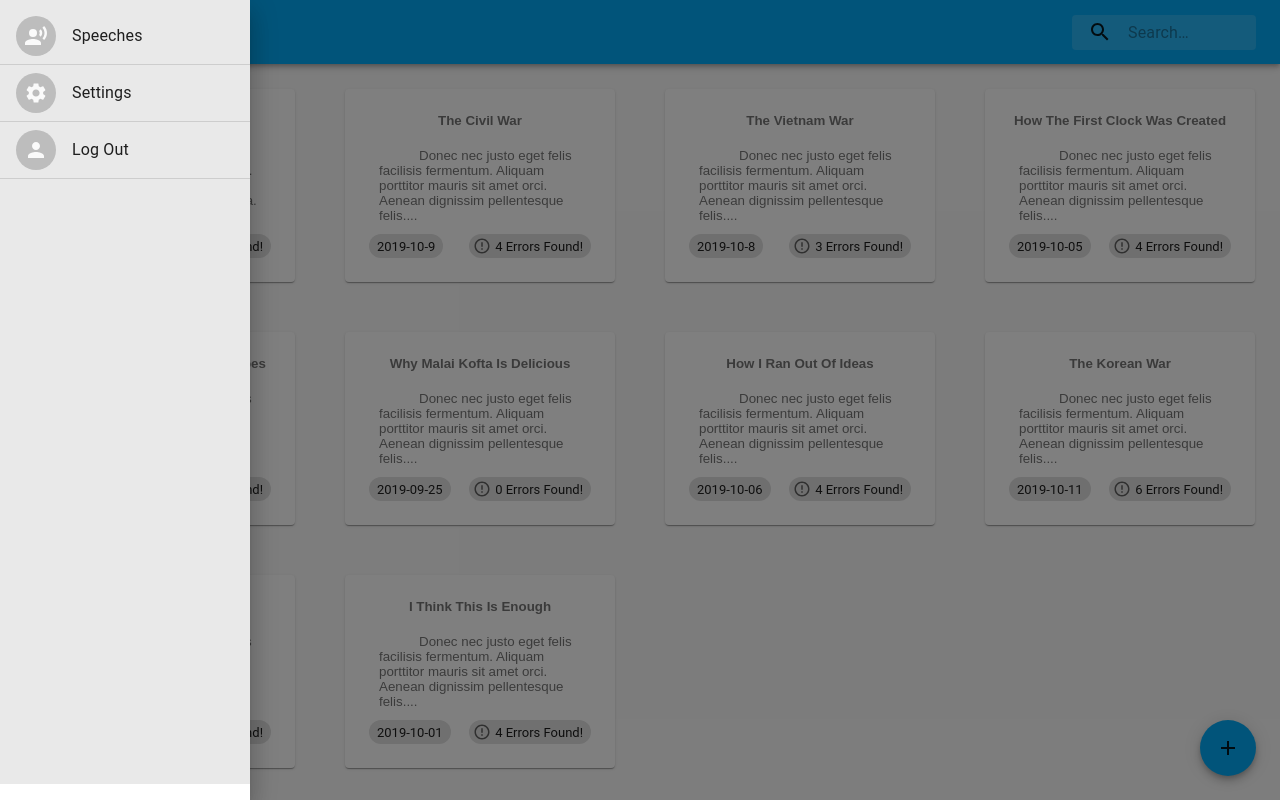
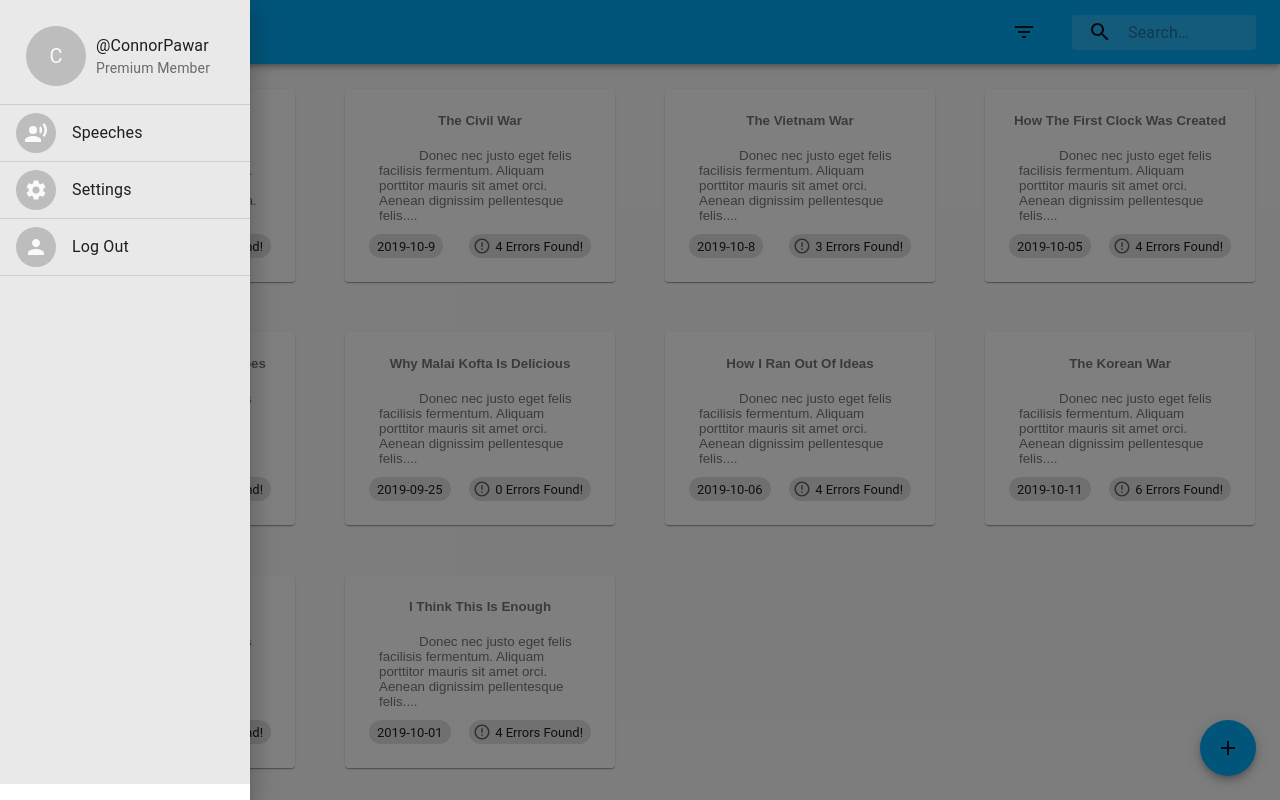
Before and after one commit to connorpawar/WellSpokn, a React (Create React App) app: page / in a window 1280 px wide. Both pictures are taken after a click on the button 36 px from the left and 32 px from the top of the page. Built offline with nearby package versions, Linux system fonts and the light colour scheme.

Commit message:
added filtering and user profile to homepage

```diff
--- a/src/components/ListDividers.jsx
+++ b/src/components/DrawerList.jsx
@@ -5,6 +5,7 @@ import List from '@material-ui/core/List';
 import ListItem from '@material-ui/core/ListItem';
 import ListItemText from '@material-ui/core/ListItemText';
 import Divider from '@material-ui/core/Divider';
+import Typography from '@material-ui/core/Typography';
 
 import Avatar from '@material-ui/core/Avatar';
 import ListItemAvatar from '@material-ui/core/ListItemAvatar';
@@ -19,13 +20,29 @@ const useStyles = makeStyles(theme => ({
 		background: 'rgba(211,211,211,0.5)',
 		height: '100%'
 	},
+	bigAvatar: {
+		margin: 10,
+		width: 60,
+		height: 60,
+	  },
 }));
 
-export default function ListDividers() {
+export default function DrawerList() {
 	const classes = useStyles();
 
 	return (
 		<List component="nav" className={classes.root} aria-label="mailbox folders">
+			<Link style={{ textDecoration: 'none', color: 'inherit' }} to={{ pathname: `/` }}>
+				<ListItem button>
+					<ListItemAvatar>
+						<Avatar className={classes.bigAvatar}>
+							C
+						</Avatar>
+					</ListItemAvatar>
+					<ListItemText primary="@ConnorPawar" secondary="Premium Member"/>
+				</ListItem>
+			</Link>
+			<Divider />
 			<Link style={{ textDecoration: 'none', color: 'inherit' }} to={{ pathname: `/` }}>
 				<ListItem button>
 					<ListItemAvatar>
--- /dev/null
+++ b/src/components/FilterSpeeches.jsx
@@ -0,0 +1,52 @@
+import React from 'react';
+import IconButton from '@material-ui/core/IconButton';
+import { makeStyles } from '@material-ui/core/styles';
+import FilterListIcon from '@material-ui/icons/FilterList';
+import Menu from '@material-ui/core/Menu';
+import MenuItem from '@material-ui/core/MenuItem';
+
+const useStyles = makeStyles(theme => ({
+	root: {
+		flexGrow: 1,
+	},
+	menuButton: {
+		marginRight: theme.spacing(2),
+	},
+}));
+
+export default function FilterSpeeches(props) {
+	const classes = useStyles();
+	const [anchorEl, setAnchorEl] = React.useState(null);
+
+	function handleClick(event) {
+		setAnchorEl(event.currentTarget);
+	}
+
+	function handleClose(){
+		setAnchorEl(null);
+	}
+
+	function handleSort(name){
+		props.Sort(name);
+		handleClose();
+	}
+
+	return (
+		<div>
+			<IconButton edge="start" className={classes.menuButton} color="inherit" aria-label="menu" onClick={handleClick}>
+				<FilterListIcon />
+			</IconButton>
+			<Menu
+				id="simple-menu"
+				anchorEl={anchorEl}
+				keepMounted
+				open={Boolean(anchorEl)}
+				onClose={handleClose}
+			>
+				<MenuItem onClick={ () => handleSort("name") }>Name</MenuItem>
+				<MenuItem onClick={ () => handleSort("created") }>Date Created</MenuItem>
+				<MenuItem onClick={ () => handleSort("updated") }>Last Updated</MenuItem>
+			</Menu>
+		</div>
+	);
+}
--- a/src/components/HomePage.jsx
+++ b/src/components/HomePage.jsx
@@ -88,10 +88,21 @@ export default function HomePage() {
 		return setSpeechCards(searchedSpeeches);
 	}
 
+	const sortSpeeches = (sortTerm) => {
+		let sortedSpeeches = [];
+		if(sortTerm === 'name'){
+			sortedSpeeches = speechCards.slice().sort((a,b) => (a.name > b.name) ? 1 : ((b.name > a.name) ? -1 : 0));
+		} else if(sortTerm === 'created'){
+			sortedSpeeches = speechCards.slice().sort((a,b) => (a.date > b.date) ? -1 : ((b.date > a.date) ? 1 : 0));
+		} else if(sortTerm === 'updated'){
+			sortedSpeeches = speechCards.slice().sort((a,b) => (a.date > b.date) ? 1 : ((b.date > a.date) ? -1 : 0));
+		}
+		return setSpeechCards(sortedSpeeches);
+	}
 
 	return (
 		<div>
-			<NavBar SearchSpeeches={searchSpeeches} />
+			<NavBar SearchSpeeches={searchSpeeches} SortSpeeches={sortSpeeches}/>
 			<div id="cards">
 				<Grid container spacing={0}
 					direction="row"
--- a/src/components/NavBar.jsx
+++ b/src/components/NavBar.jsx
@@ -7,9 +7,9 @@ import { fade, makeStyles } from '@material-ui/core/styles';
 import MenuButton from './MenuButton';
 import SearchIcon from '@material-ui/icons/Search';
 
-
 import SwipeableDrawer from '@material-ui/core/SwipeableDrawer';
-import ListDividers from './ListDividers'
+import DrawerList from './DrawerList'
+import FilterSpeeches from './FilterSpeeches';
 
 const useStyles = makeStyles(theme => ({
 	root: {
@@ -93,7 +93,7 @@ export default function NavBar(props) {
 			onClick={toggleDrawer(side, false)}
 			onKeyDown={toggleDrawer(side, false)}
 		>
-			<ListDividers />
+			<DrawerList />
 		</div>
 	);
 
@@ -115,6 +115,7 @@ export default function NavBar(props) {
 					<Typography className={classes.title} variant="h6" noWrap>
 						WellSpokn
           			</Typography>
+					{props.SortSpeeches != null && <FilterSpeeches Sort={props.SortSpeeches}/>}
 					<div className={classes.search}>
 						<div className={classes.searchIcon}>
 							<SearchIcon />
```
